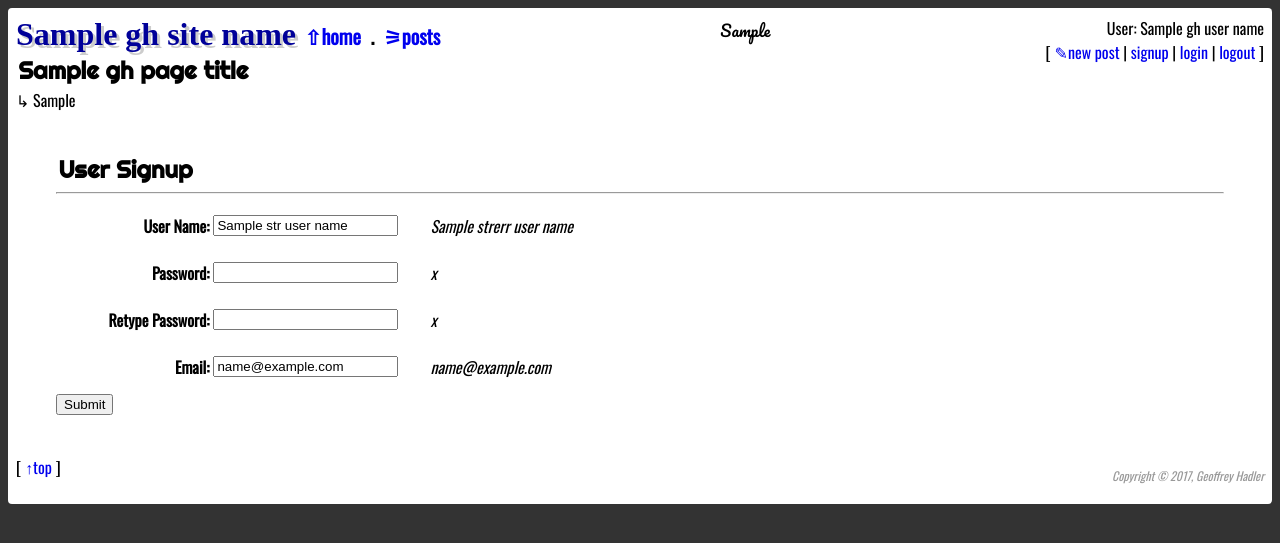
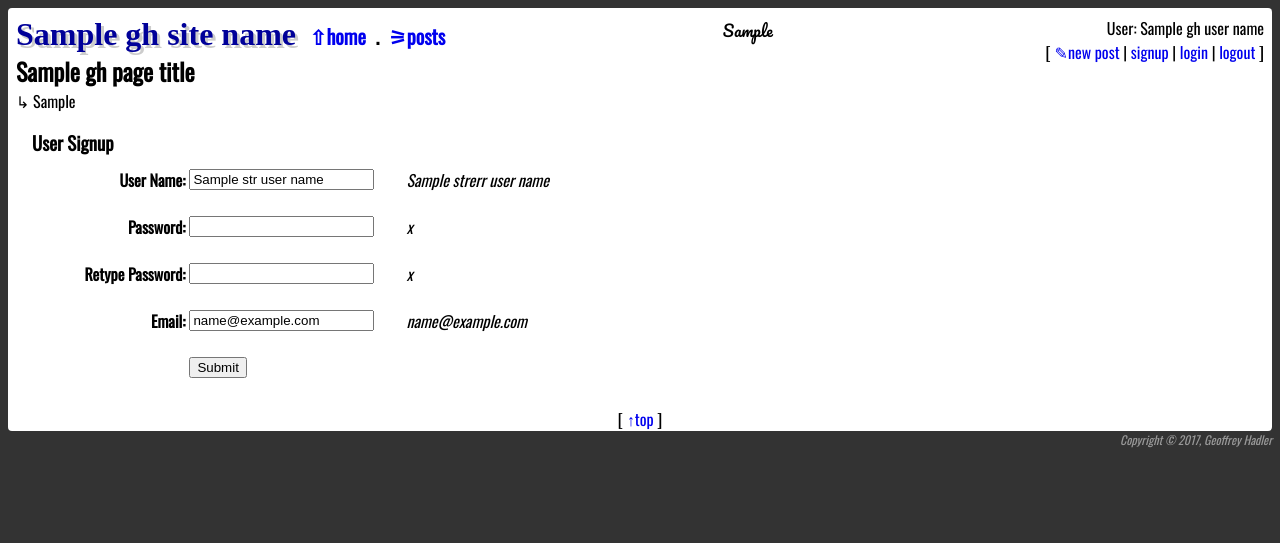
Before and after one commit to ghlaunchcode/blogz, a Flask app: template templates/signup.html in a window 1280 px wide. Shown: the top 543 px of the page. Run offline with Flask 2, Linux system fonts and the light colour scheme; the template is opened without the code that fills it: most values are stand-ins (such as "Sample title", 1, 10 or a date in 2020); some web fonts are replaced.

Commit message:
Update ghErratae / Update styles for consistency / Add BlogzEntry to models.py script / more .gitignores

```diff
--- a/app.py
+++ b/app.py
@@ -76,6 +76,10 @@ def gh_getLocalTime( utc_dt ):
     loc_dt = utc_dt.replace(tzinfo=pytz.utc).astimezone(loc_z)
     return loc_z.normalize(loc_dt)
 
+def gh_getFetchInfo():
+    utcTime = datetime.utcnow()
+    return "UTC: " + str(utcTime) + "<br/>" + time.strftime("%Z") + ": " + str(gh_getLocalTime(utcTime))
+
 #TODO
 @app.before_request
 def verify_user():
@@ -98,8 +102,11 @@ def verify_user():
 @app.route( "/" )
 def index( ):
     strNav = '<a href="/">' + ghSITE_NAME + '</a>'
-    utcTime = datetime.utcnow()
-    strErratae = "Fetched @ " + str(utcTime) + " / " + str(gh_getLocalTime(utcTime))
+
+    strErratae = gh_getFetchInfo()
+
+    #TODO get from session if possible
+    strSiteUserName = request.remote_addr
 
     #get user list
     view_users = BlogzUser.query.all()
@@ -116,16 +123,20 @@ def index( ):
     if ghDEBUG:
         print( view_users )
 
-    return render_template('index.html', ghSite_Name=ghSITE_NAME, ghPage_Title=ghPAGE_HOME, ghSlogan=getSlogan(), ghUser_Name=request.remote_addr, ghNav=Markup(strNav), ghErratae=strErratae, ghUsers=view_users)
+    return render_template('index.html', ghSite_Name=ghSITE_NAME, ghPage_Title=ghPAGE_HOME, ghSlogan=getSlogan(), ghUser_Name=strSiteUserName, ghNav=Markup(strNav), ghErratae=Markup(strErratae), ghUsers=view_users)
 
 # ROUTE: '/features' :: Feature List Page
 
 # ROUTE: '/blog' :: Blog View Page
 @app.route( "/blog" )
 def blog( ):
+    #TODO adjust nav string if different view (single, user)
     strNav = '<a href="/">' + ghSITE_NAME + '</a>' + " :: " + '<a href="/blog">' + ghPAGE_BLOG + '</a>'
-    #TODO adjust nav string if different view (single, user)
-    return render_template('blog.html', ghSite_Name=ghSITE_NAME, ghPage_Title=ghPAGE_BLOG, ghSlogan=getSlogan(), ghNav=Markup(strNav) )
+    #TODO get from session if possible
+    strSiteUserName = request.remote_addr
+    strErratae = gh_getFetchInfo()
+
+    return render_template('blog.html', ghSite_Name=ghSITE_NAME, ghPage_Title=ghPAGE_BLOG, ghSlogan=getSlogan(), ghUser_Name=strSiteUserName, ghNav=Markup(strNav), ghErratae=Markup(strErratae) )
 
 @app.route( "/login", methods=['POST', 'GET'] )
 def login( ):
@@ -133,6 +144,9 @@ def login( ):
     strUserName = ""
 
     strNav = '<a href="/">' + ghSITE_NAME + '</a>' + " :: " + '<a href="/login">' + ghPAGE_LOGIN + '</a>'
+    #TODO get from session if possible
+    strSiteUserName = request.remote_addr
+    strErratae = gh_getFetchInfo()
 
     if request.method == 'POST':
 
@@ -178,7 +192,7 @@ def login( ):
             #TODO invalid user message??
             strErrMsg = "Invalid User Specified"
 
-    return render_template('login.html', ghSite_Name=ghSITE_NAME, ghPage_Title=ghPAGE_LOGIN, ghSlogan=getSlogan(), ghNav=Markup(strNav), vErrMsg=strErrMsg, vUserName=strUserName )
+    return render_template('login.html', ghSite_Name=ghSITE_NAME, ghPage_Title=ghPAGE_LOGIN, ghSlogan=getSlogan(), ghUser_Name=strSiteUserName, ghNav=Markup(strNav), vErrMsg=strErrMsg, vUserName=strUserName, ghErratae=Markup(strErratae) )
 
 @app.route( "/logout" )
 def logout( ):
@@ -194,6 +208,9 @@ def validate_signup( strUserName, strUserPass0, strUserPass1, strUserEmail):
 def signup( ):
     # BUILD nav string
     strNav = '<a href="/">' + ghSITE_NAME + '</a>' + " :: " + '<a href="/signup">' + ghPAGE_SIGNUP + '</a>'
+    #TODO get from session if possible
+    strSiteUserName = request.remote_addr
+    strErratae = gh_getFetchInfo()
 
     # POST condition
     if request.method == 'POST':
@@ -253,14 +270,18 @@ def signup( ):
         #NOTE: email is not required
 
 
-        return render_template('signup.html', ghSite_Name=ghSITE_NAME, ghPage_Title=ghPAGE_SIGNUP, ghSlogan=getSlogan(), ghNav=Markup(strNav), strUserName=strUserName, strUserEmail=strUserEmail, statusUserName=statusUserName, statusUserPass0=statusUserPass0, statusUserPass1=statusUserPass1, statusUserEmail=statusUserEmail, strerrUserName=strerrUserName, strerrUserPass0=strerrUserPass0, strerrUserPass1=strerrUserPass1, strerrUserEmail=strerrUserEmail )
+        return render_template('signup.html', ghSite_Name=ghSITE_NAME, ghPage_Title=ghPAGE_SIGNUP, ghSlogan=getSlogan(), ghUser_Name=strSiteUserName, ghNav=Markup(strNav), strUserName=strUserName, strUserEmail=strUserEmail, statusUserName=statusUserName, statusUserPass0=statusUserPass0, statusUserPass1=statusUserPass1, statusUserEmail=statusUserEmail, strerrUserName=strerrUserName, strerrUserPass0=strerrUserPass0, strerrUserPass1=strerrUserPass1, strerrUserEmail=strerrUserEmail, ghErratae=Markup(strErratae) )
 
-    return render_template('signup.html', ghSite_Name=ghSITE_NAME, ghPage_Title=ghPAGE_SIGNUP, ghSlogan=getSlogan(), ghNav=Markup(strNav) )
+    return render_template('signup.html', ghSite_Name=ghSITE_NAME, ghPage_Title=ghPAGE_SIGNUP, ghSlogan=getSlogan(), ghUser_Name=strSiteUserName, ghNav=Markup(strNav), ghErratae=Markup(strErratae) )
 
 @app.route( "/newpost", methods=['POST', 'GET'] )
 def newpost( ):
     strNav = '<a href="/">' + ghSITE_NAME + '</a>' + " :: " + '<a href="/blog">' + ghPAGE_NEWPOST + '</a>'
-    return render_template('newpost.html', ghSite_Name=ghSITE_NAME, ghPage_Title=ghPAGE_NEWPOST, ghSlogan=getSlogan(), ghNav=Markup(strNav) )
+    #TODO get from session if possible
+    strSiteUserName = request.remote_addr
+    strErratae = gh_getFetchInfo()
+
+    return render_template('newpost.html', ghSite_Name=ghSITE_NAME, ghPage_Title=ghPAGE_NEWPOST, ghSlogan=getSlogan(), ghUser_Name=strSiteUserName, ghNav=Markup(strNav), ghErratae=Markup(strErratae) )
 
 def main():
     app.run()
--- a/models.py
+++ b/models.py
@@ -6,7 +6,7 @@
 #
 # 2017, Geoffrey Hadler [for LC101:u2]
 
-from app import db, BlogzUser
+from app import db, BlogzUser, BlogzEntry
 
 
 
--- a/templates/blog.html
+++ b/templates/blog.html
@@ -27,7 +27,9 @@
 	</style>
 
     <nav>
-    <a href="newpost">&#x270E;new post</a>
+        <!-- TODO make this say what view we're using -->
+        <h3>BLOG posts&nbsp;</h3>
+        [ <a href="newpost">&#x270E;new post</a> ]
     </nav>
 <!--
 	<div class="ghBlogViewOptions">
--- a/templates/boilerplate.html
+++ b/templates/boilerplate.html
@@ -21,32 +21,37 @@
 				font-size: 12pt;
 			}
 
-			body {
-                padding: .5em;
+			.bodyEncap {
+                padding-top: .5em;
+                padding-left: .5em;
+                padding-right: .5em;
                 background-color: #fff;
                 border-radius: .25em;
 			}
 
-			h1, h3, h4 {
+			h1, h2, h3, h4 {
 				margin: 0;
 				padding: 0;
+
+			}
+
+			/* h2 is NOT inline... */
+			h1, h3, h4 {
 				display: inline;
             }
 
 			h2 {
-                margin: 0;
-                padding: 0;
-				font-family: Righteous;
+/* 				font-family: Righteous; */
 			}
 
-			footer {
-				display: flex;
-				flex-direction: row;
-				align-items: left;
-				align-content: center;
-				justify-content: space-between;
-				width: 100%;
-			}
+/* 			footer { */
+/* 				display: flex; */
+/* 				flex-direction: row; */
+/* 				align-items: left; */
+/* 				align-content: center; */
+/* 				justify-content: space-between; */
+/* 				width: 100%; */
+/* 			} */
 
 			.flexLine {
 				display: flex;
@@ -67,6 +72,7 @@
                 width: 100%;
                 font-size: 125%;
                 font-weight: bold;
+                margin-left: .25em;
 			}
 
 			.navMain a {
@@ -93,9 +99,10 @@
 			}
 
 			footer nav {
+                text-align: center;
 			}
 
-			footer p {
+			.ghCopyright {
                 color: #999;
 				font-style: italic;
 				font-size: 75%;
@@ -146,12 +153,21 @@
             .titleArea nav {
                 display: inline;
             }
+
+            .ghErratae {
+                font-size: 50%;
+                font-family: "Source Code Pro";
+                text-align: right;
+/*                 border: 2pt ridge; */
+/*                 border-radius: .25em; */
+            }
     }
 
 		</style>
     </head>
     <body>
         <a name="top"></a>
+        <div class="bodyEncap">
             <header>
                 <div class="flexLine">
                     <div class="titleArea">
@@ -185,12 +201,15 @@
                 <nav>
                     [ <a href="#top">&uarr;top</a> <!--| <a href="flop">&weierp;poker</a> -->]
                 </nav>
-			<p>
+            </footer>
+        </div> <!--bodyEncap-->
+        <div class="flexLine">
+            <div class="ghErratae">
                 {{ghErratae}}
-			</p>
-			<p>
+            </div>
+            <div class="ghCopyright">
                 Copyright &copy; 2017, Geoffrey Hadler
-			</p>
-	</footer>
+            </div>
+        </div>
 	</body>
 </html>
--- a/templates/signup.html
+++ b/templates/signup.html
@@ -4,18 +4,14 @@
 <section name="content">
     <!-- style nearby as reminder -->
     <style>
-        h2 {
-            margin: .1em;
-            padding: 0;
-        }
 
         form {
 /*             background: #ccc; */
 /*             border: 2pt ridge; */
             border-radius: 1em;
-            margin: .5em;
+/*             margin: .5em; */
             /*width: 80%;*/
-            padding: 1em;
+/*             padding: 1em; */
         }
 
         .encapField {
@@ -65,15 +61,15 @@
             visibility: visible;
         }
 
-/*         .rightField { */
-/*             text-align: right; */
+         .rightField {
+             text-align: right;
 /*             width: 100%; */
-/*         } */
+        }
     </style>
 
     <form action="signup" method="POST">
-        <h2>User Signup</h2>
-        <hr />
+        <h3>User Signup</h3>
+
         <div class="inField {{statusUserName}}">
             <span class="lineIcon">&#x2613;</span>
             <label for="inUserName">User Name:</label>
@@ -102,7 +98,11 @@
             <span class="lineIcon">&larr;</span>
             <span class="msgError">{{strerrUserEmail}}</span>
         </div>
-        <div class="rightField">
+
+        <!-- this JUST WORKS, ok! -->
+        <div class="inField">
+            <span class="lineIcon">&#x2613;</span>
+            <label>&nbsp;</label>
             <input type="submit"/>
         </div>
     </form>
```
Also changed, not shown: templates/login.html (+16 -6 lines), 1 other file. Lines whose indentation alone changed are shown as unchanged.
